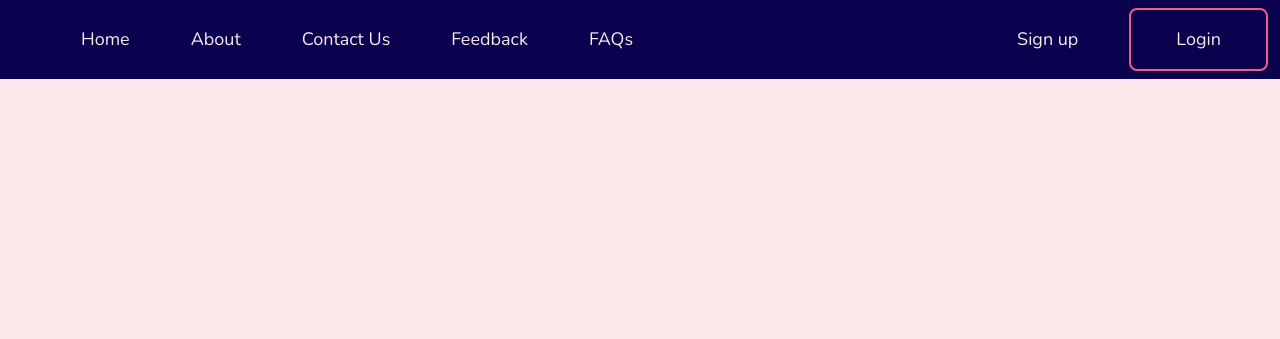
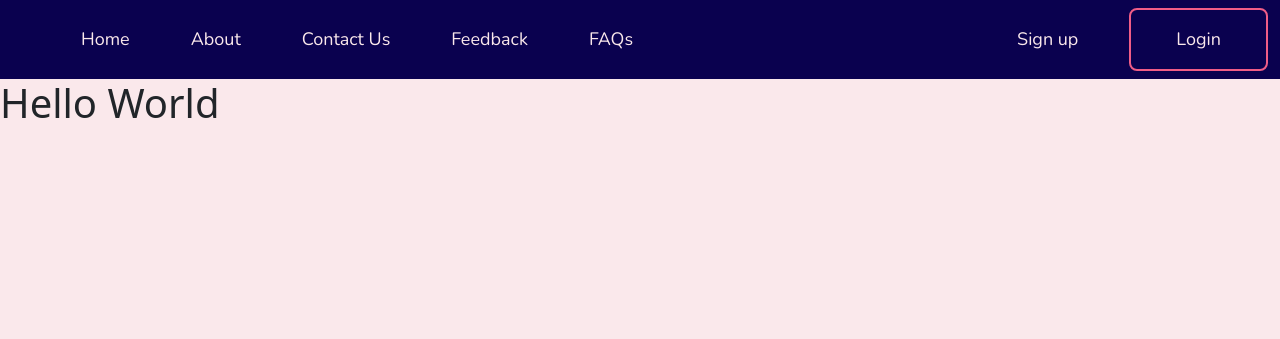
Before and after one commit to coding-geek21/Eduvive, a Django app: page /appdashboard/dashboard/ in a window 1280 px wide. Shown: the top 339 px of the page. Run offline with Django 3.2, Linux system fonts and the light colour scheme.

Commit message:
added heading

```diff
--- a/Eduvive/templates/appdashboard/dashboard.html
+++ b/Eduvive/templates/appdashboard/dashboard.html
@@ -10,7 +10,9 @@
     }
     *{padding: 0; margin: 0; box-sizing: border-box;}
 </style>
-<div class=""></div>
+<div class="">
+    <h1>Hello World</h1>
+</div>
 {% include 'partials/footer.html' %}
 
 {% endblock content %}
```
